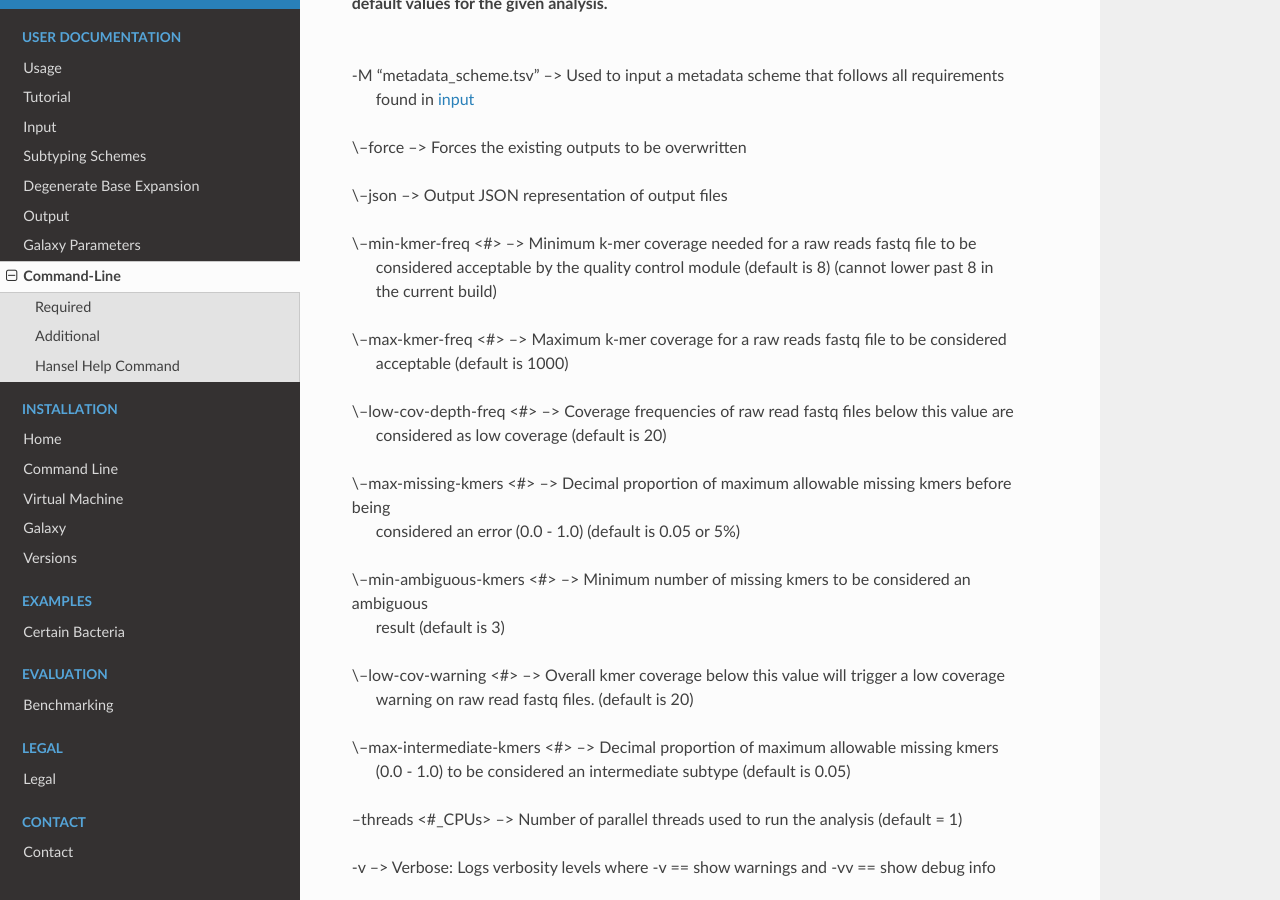
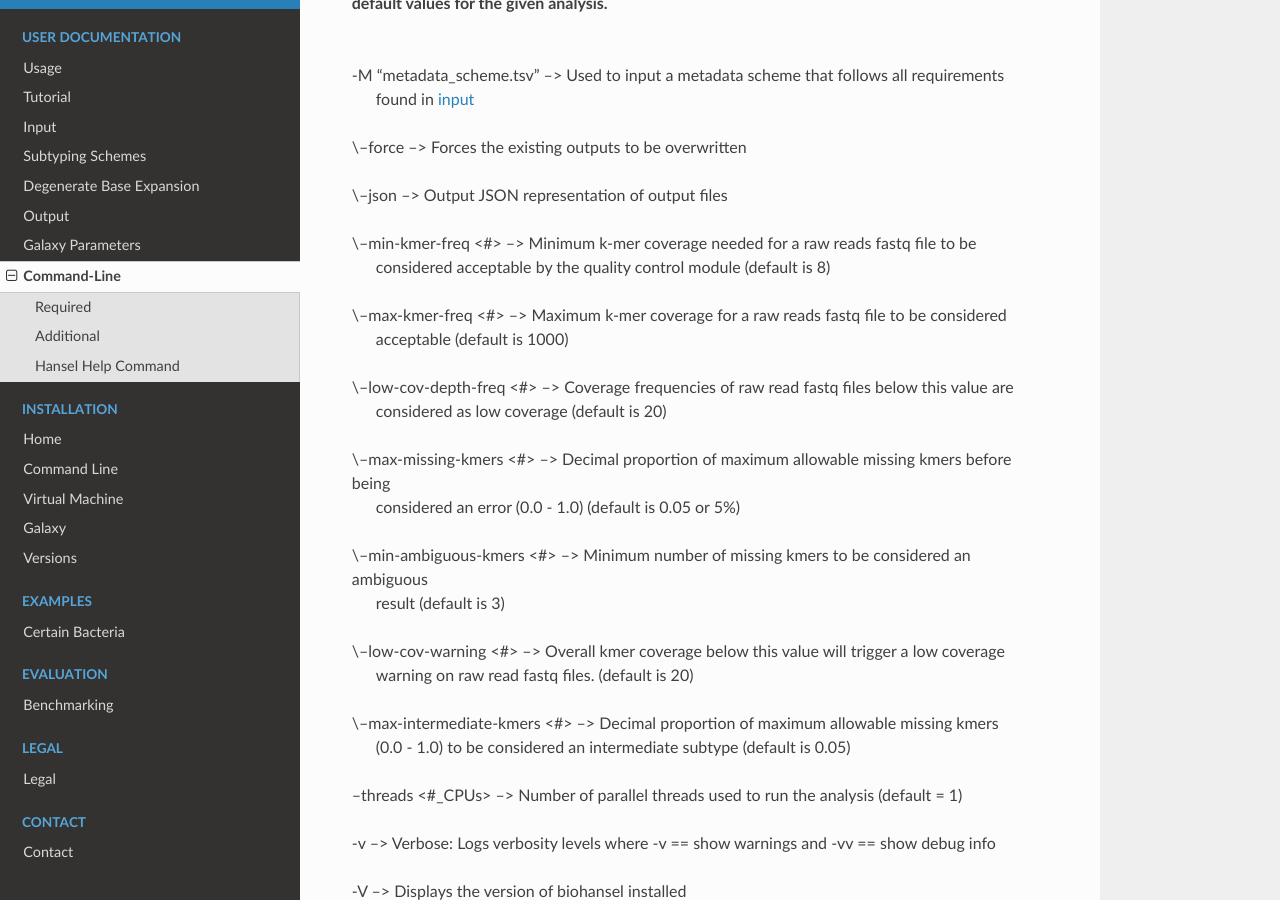
Before and after one commit to phac-nml/biohansel, a Sphinx documentation site: the page built from docs/source/user-docs/command-line.rst, in a window 1280 px wide and 900 px high, scrolled down 796 px. Built offline with Sphinx 7.4.7 and the Read the Docs theme 2.0.0, drawn with Linux system fonts in a browser that asks for light colours.

Commit message:
Update command-line.rst

```diff
--- a/docs/source/user-docs/command-line.rst
+++ b/docs/source/user-docs/command-line.rst
@@ -39,8 +39,7 @@ Additional
 | \\--json  -->  Output JSON representation of output files
 |
 | \\--min-kmer-freq <#>  -->  Minimum k-mer coverage needed for a raw reads fastq file to be
-|       considered acceptable by the quality control module (default is 8) (cannot lower past 8 in
-|       the current build)
+|       considered acceptable by the quality control module (default is 8)
 |
 | \\--max-kmer-freq <#>  -->  Maximum k-mer coverage for a raw reads fastq file to be considered
 |       acceptable (default is 1000)
```
